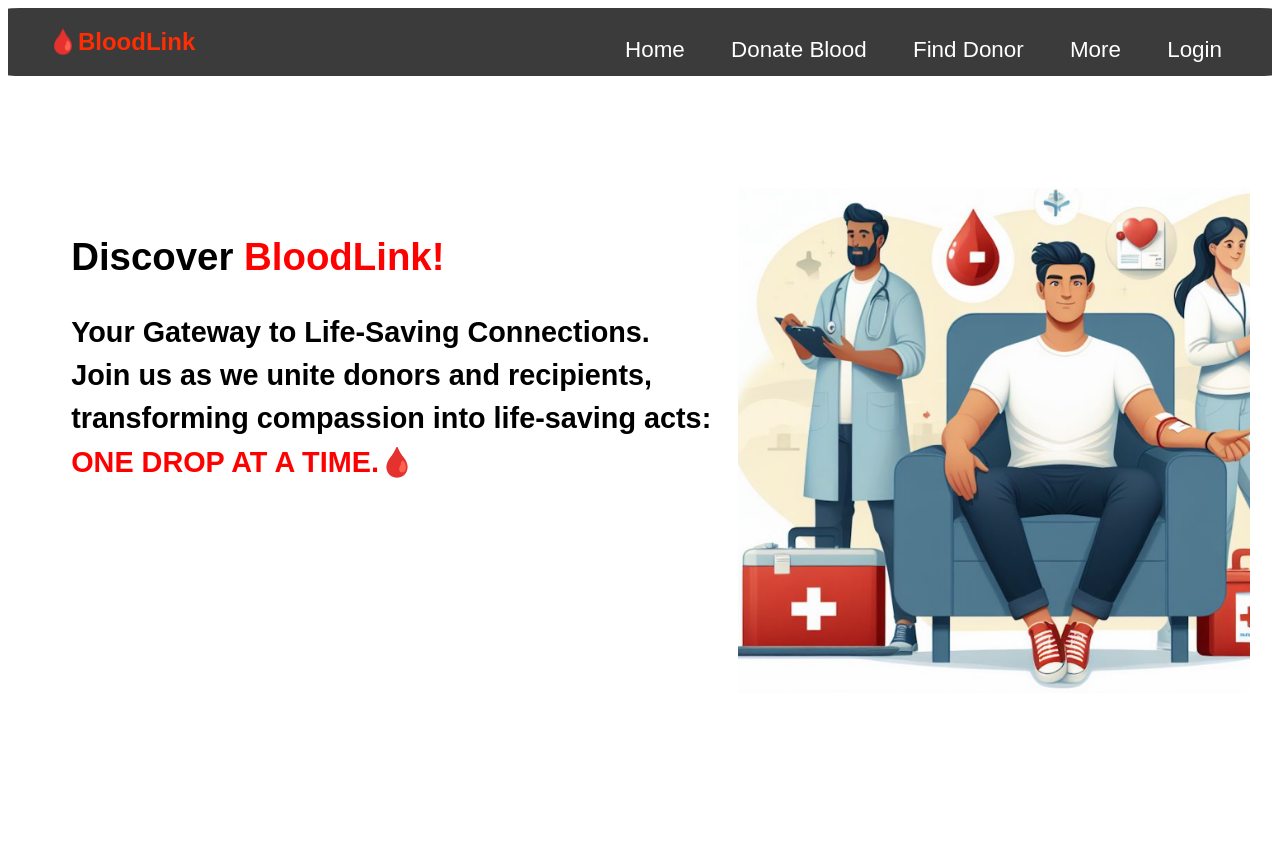
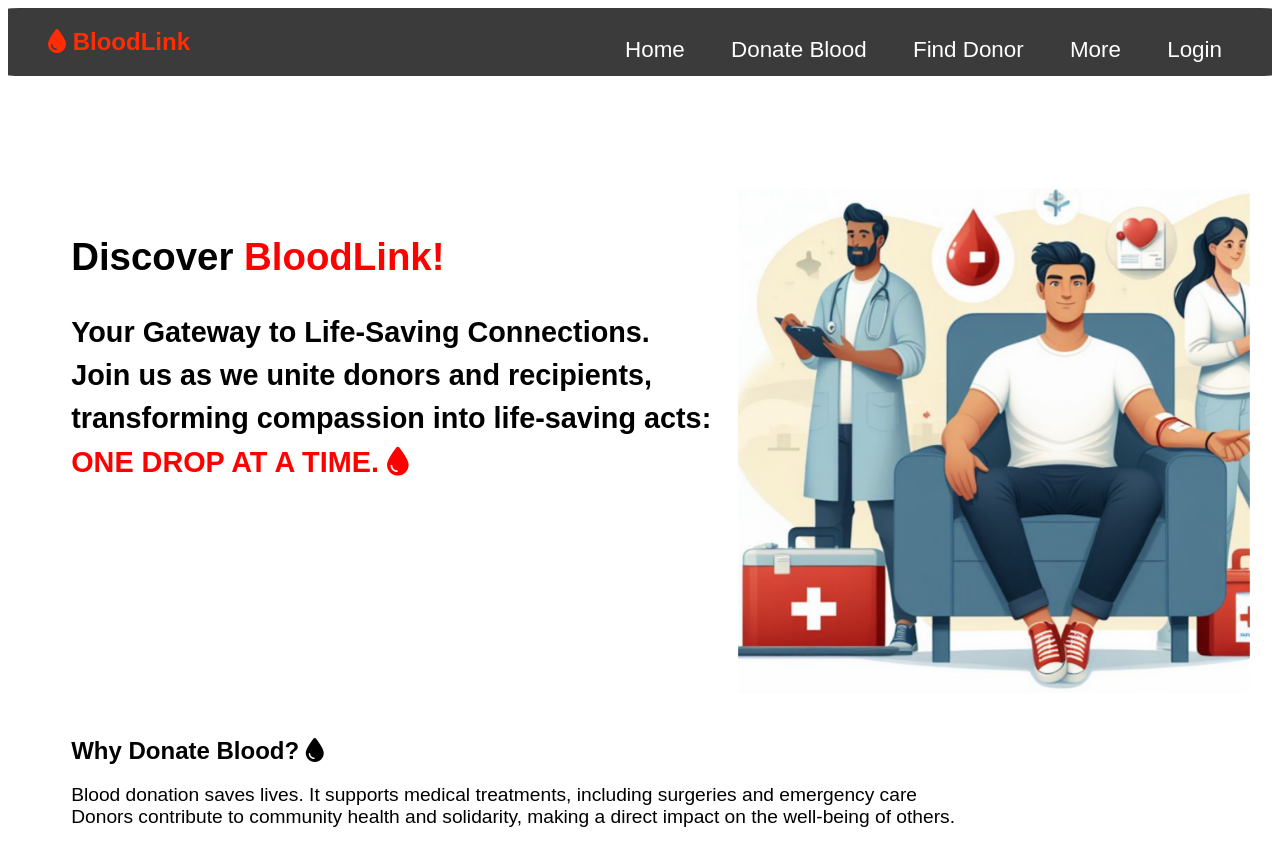
Before and after one commit to NimishKr16/BloodLink, a Flask app: page / in a window 1280 px wide. Before the commit the page ends 689 px from the top, so only its background shows below. Run offline with Flask 3, Linux system fonts and the light colour scheme; some libraries are stand-ins or nearby versions.

Commit message:
Home page

```diff
--- /dev/null
+++ b/static/styles/home.css
@@ -0,0 +1,7 @@
+.why-donate{
+    margin-top: 20%;
+    margin-left: 5%;
+}
+p{
+    font-size: larger;
+}
--- a/templates/base.html
+++ b/templates/base.html
@@ -6,11 +6,14 @@
     <title>{% block title %} Home-BloodLink {% endblock %}</title>
   </head>
   <link rel="stylesheet" href="../static/styles/base.css"/>
+  <link rel="stylesheet" href="https://cdnjs.cloudflare.com/ajax/libs/font-awesome/6.0.0-beta3/css/all.min.css" integrity="sha384-+RD0PXT0fJs33E83eoZx3d0A2eJftGqS9JlUUY3kK4hTPhDFwWI4byoi2EKPDm/J" crossorigin="anonymous">
+  <link rel="stylesheet" href="../static/styles/home.css">
+  <!-- ? <link rel="stylesheet" href="../static/styles/admin_dash.css"> -->
 
   <!-- ! NAVBAR -->
   <nav class="navbar">
     <div class="container">
-      <a href="{{ url_for('home') }}" id="nav-brand" class="logo">🩸BloodLink</a>
+      <a href="{{ url_for('home') }}" id="nav-brand" class="logo"><i class="fa-solid fa-droplet"></i> BloodLink</a>
       <ul class="nav-links">
         <li><a href="{{ url_for('home') }}">Home</a></li>
         <li><a href="{{ url_for('donate') }}">Donate Blood</a></li>
@@ -185,7 +188,8 @@
         </div>
       </div>
     </div>
-
+    <script src="https://kit.fontawesome.com/b5b5c70cba.js" crossorigin="anonymous"></script>
+    <!-- <script src="../scripts/home.js"></script> -->
     <script>
       window.onclick = function (event) {
         var popups = document.getElementsByClassName("popup");
--- a/templates/home.html
+++ b/templates/home.html
@@ -12,15 +12,21 @@
       Your Gateway to Life-Saving Connections. <br />
       Join us as we unite donors and recipients, <br />
       transforming compassion into life-saving acts: <br />
-      <span style="color: red">ONE DROP AT A TIME.🩸</span>
+      <span style="color: red">ONE DROP AT A TIME. <i class="fa-solid fa-droplet"></i></span>
     </h2>
   </div>
   <div id="home-img-container">
     <img id="home-img" src="../static/images/image.png" alt="home-img" />
   </div>
 
-  <!-- <footer>
-    <a href="#" id="admin-text">Work @BloodLink? Admin Login</a>
-  </footer> -->
+  <!-- * MAIN TEXTUAL CONTENT -->
+  <div class="why-donate">
+    <h2>Why Donate Blood? <i class="fa-solid fa-droplet"></i></h2>
+    <p>Blood donation saves lives. It supports medical treatments, including surgeries and emergency care
+      <br>
+      Donors contribute to community health and solidarity,
+      making a direct impact on the well-being of others.</p>
+  </div>
+
 
 {% endblock %}
```
Also changed, not shown: scripts/home.js (added).
